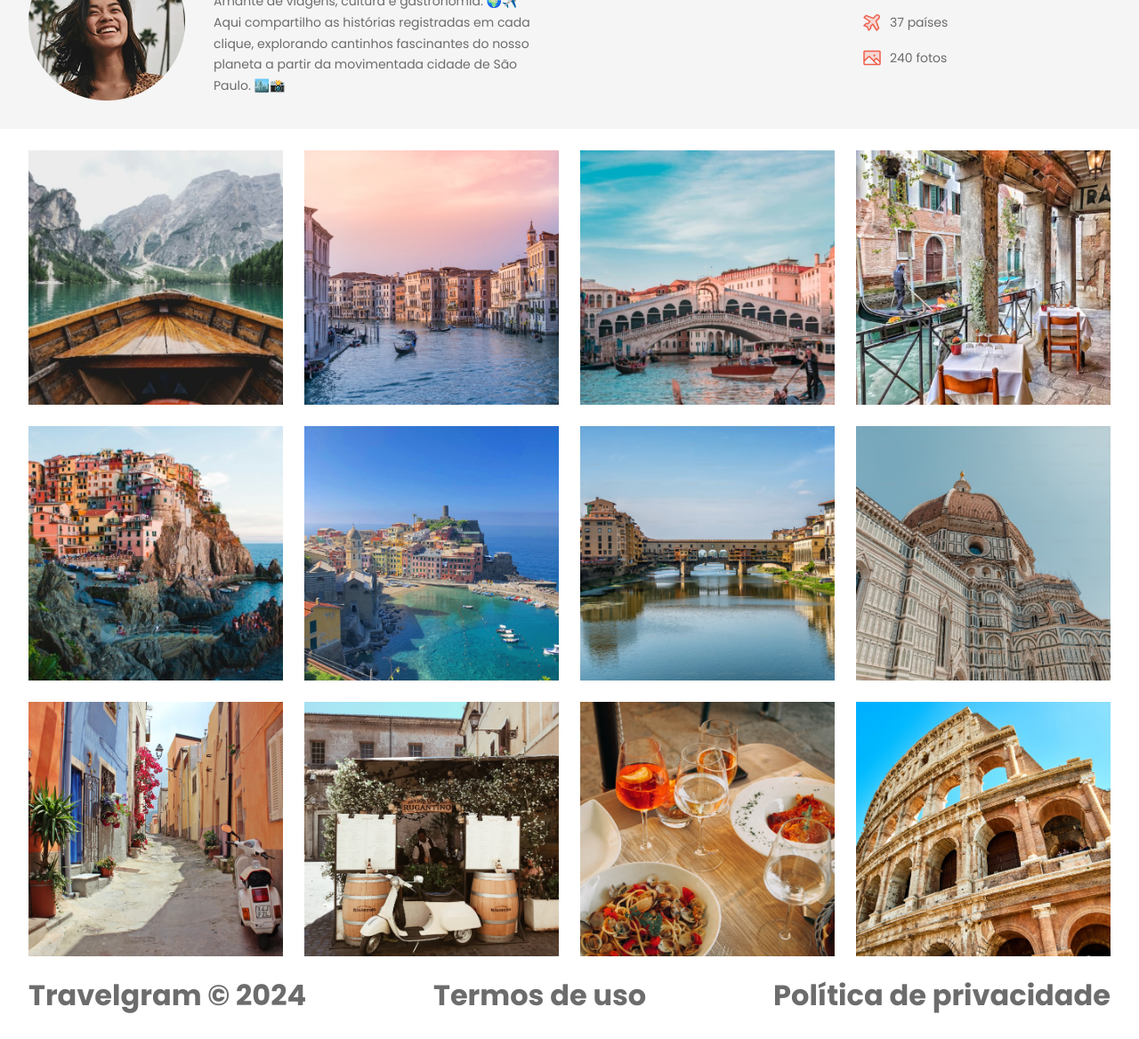
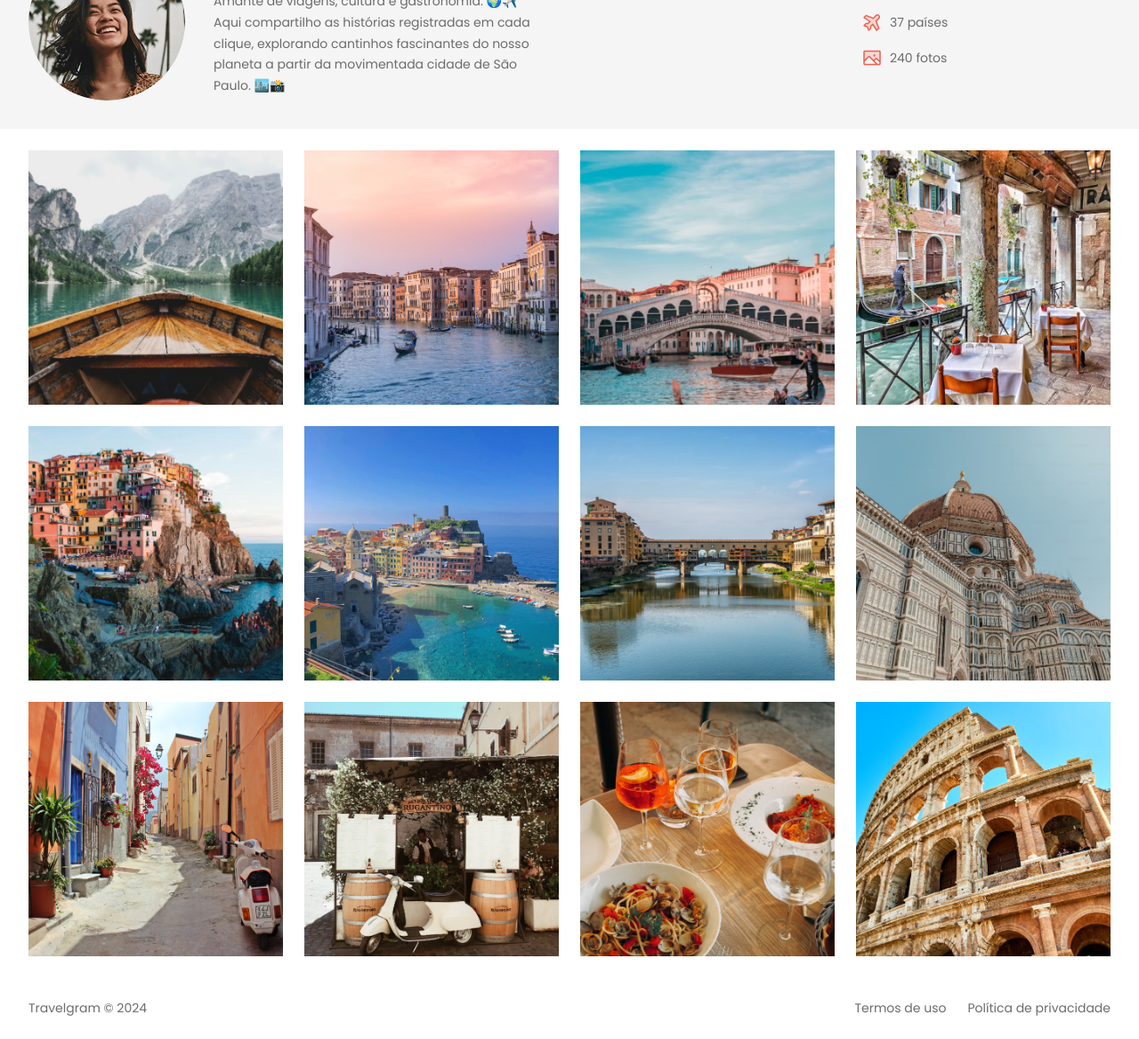
Before and after one commit to davidpereeira/Projeto-Travelgram, a plain HTML site: page index.html in a window 1280 px wide. Shown: the part 197-1365 px from the top of the page at 89% size. Before the commit the page ends 1338 px from the top, so only its background shows below. Drawn offline with Linux system fonts and the light colour scheme.

Commit message:
final project

```diff
--- a/index.html
+++ b/index.html
@@ -91,8 +91,8 @@
 
 <footer class="container">
  <span>Travelgram &copy 2024</span>
- <span>Termos de uso</span>
- <span>Política de privacidade</span>
+ <a href="#"><span>Termos de uso</span></a>
+ <a href="#"><span>Política de privacidade</span></a>
 </footer>
 
 </body>
--- /dev/null
+++ b/styles.css/footer.css
@@ -0,0 +1,11 @@
+footer {
+  display: flex;
+  gap: 24px;
+  padding-block: 24px;
+
+  font: 14px/150% var(--font-family);
+}
+
+footer span:nth-child(1) {
+  margin-right: auto;
+}
--- a/styles.css/global.css
+++ b/styles.css/global.css
@@ -21,7 +21,7 @@
 }
 
 body {
-  font: var(--text-lg);
+  font: var(--text-sm);
   color: var(--text-color-secondary);
   background-color: var(--background-color);
 }
--- a/styles.css/header.css
+++ b/styles.css/header.css
@@ -17,6 +17,13 @@ header {
 
 #profile > div {
   max-width: 384px;
+}
+
+#profile img {
+  width: 176px;
+  height: 176px;
+  object-fit: cover;
+  border-radius: 50%;
 }
 
 #profile h1 {
--- a/styles.css/index.css
+++ b/styles.css/index.css
@@ -2,3 +2,4 @@
 @import url(nav.css);
 @import url(header.css);
 @import url(main.css);
+@import url(footer.css);
```
